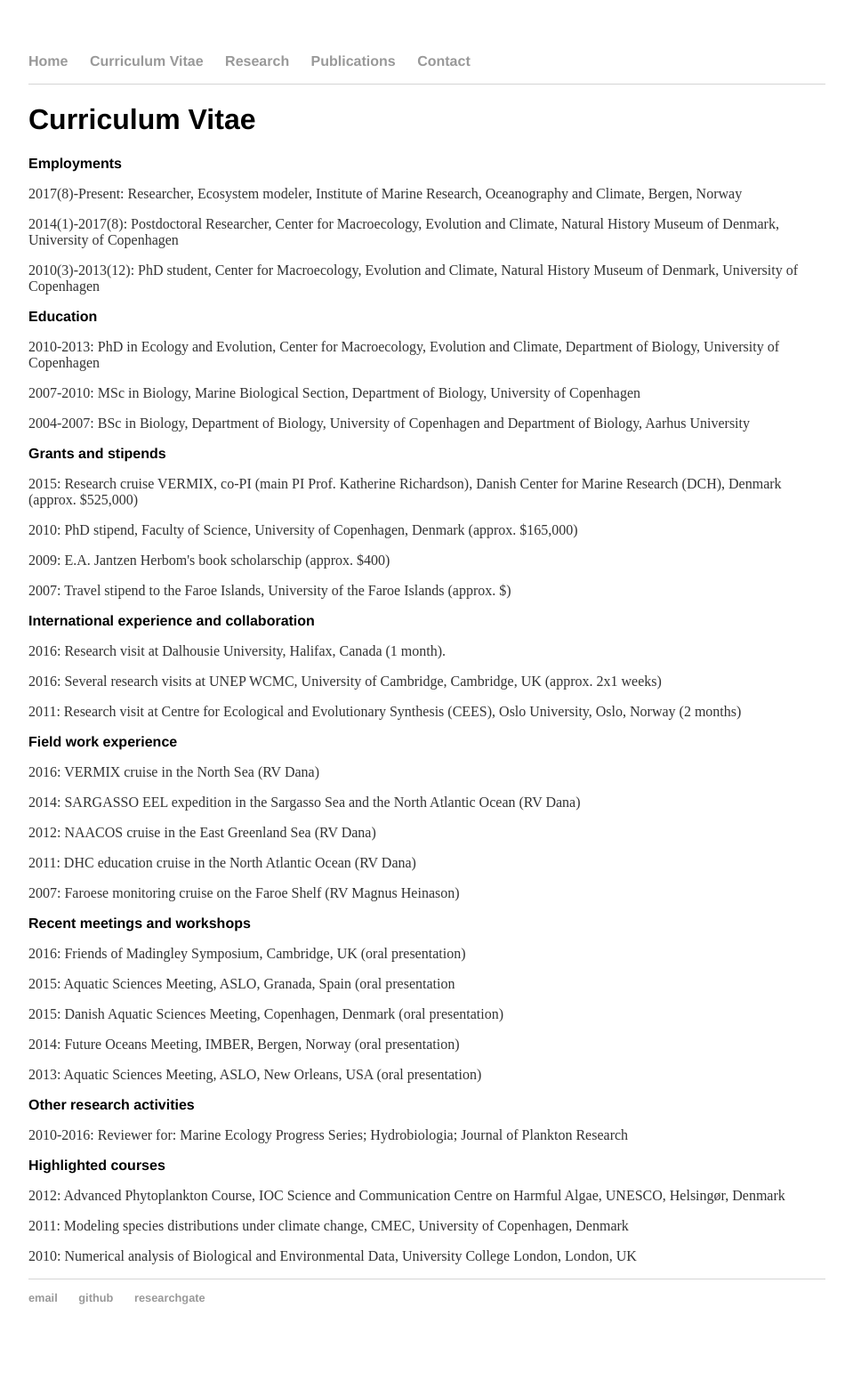
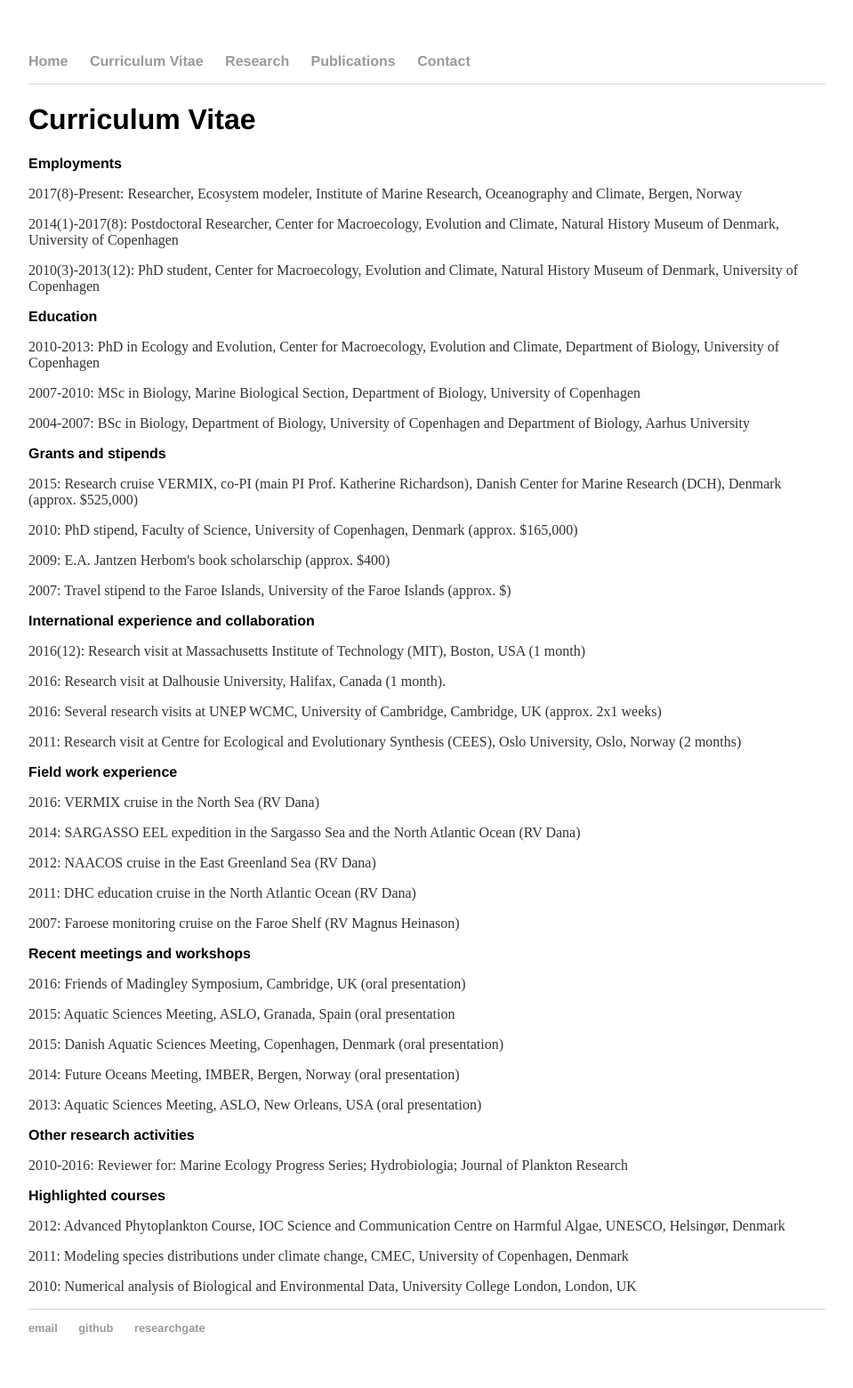
Before and after one commit to eamousing/eamousing.github.io, a Jekyll site: the page built from CV.html, in a window 1280 px wide. Shown: the whole page at 89% size, without its empty margins (160-1119 px from the left). Built offline with Jekyll 4.4.1, drawn with Linux system fonts in a browser that asks for light colours; Markdown is read by kramdown in place of the engine named in the settings; before the commit the page ends 1526 px from its top, so only the background shows below that.

Commit message:
Update CV.html

```diff
--- a/CV.html
+++ b/CV.html
@@ -22,9 +22,10 @@ title: Curriculum Vitae
     <p>2007: Travel stipend to the Faroe Islands, University of the Faroe Islands (approx. $)</p>
 
     <h2>International experience and collaboration</h2>
-    <p>2016: Research visit at Dalhousie University, Halifax, Canada (1 month).</p>
-    <p>2016: Several research visits at UNEP WCMC, University of Cambridge, Cambridge, UK (approx. 2x1 weeks)</p>
-    <p>2011: Research visit at Centre for Ecological and Evolutionary Synthesis (CEES), Oslo University, Oslo, Norway (2 months)</p>
+	<p>2016(12): Research visit at Massachusetts Institute of Technology (MIT), Boston, USA (1 month)</p>
+        <p>2016: Research visit at Dalhousie University, Halifax, Canada (1 month).</p>
+        <p>2016: Several research visits at UNEP WCMC, University of Cambridge, Cambridge, UK (approx. 2x1 weeks)</p>
+        <p>2011: Research visit at Centre for Ecological and Evolutionary Synthesis (CEES), Oslo University, Oslo, Norway (2 months)</p>
 
     <h2>Field work experience</h2>
     <p>2016: VERMIX cruise in the North Sea (RV Dana)</p>
```
